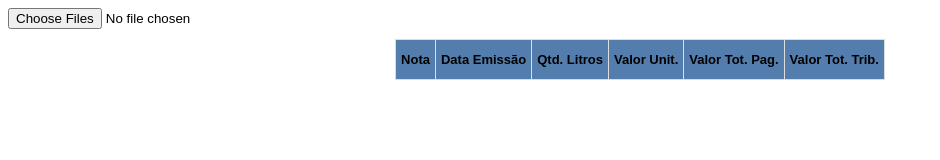
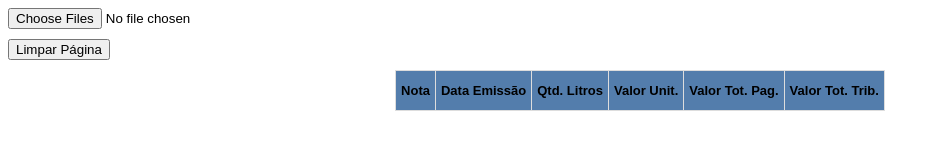
Before and after one commit to pantojacamilla/xml-parser-with-gitpod, a website: page index.html in a window 1280 px wide. Shown: the whole page, without its empty margins (0-940 px from the left). Drawn offline with Linux system fonts and the light colour scheme.

Commit message:
Adiciona botão de limpar

```diff
--- a/css/style.css
+++ b/css/style.css
@@ -1,6 +1,11 @@
 #inputFile {
   margin-bottom: 10px;
 }
+
+#btnResete {
+  margin-bottom: 10px;
+}
+
 
 #relatorio {
   font-family: Arial, Helvetica, sans-serif;
--- a/index.html
+++ b/index.html
@@ -11,6 +11,8 @@
 
 <body>
   <input type="file" id="inputFile" accept="text/xml" multiple>
+  <br>
+  <input type="reset" id="btnResete" value="Limpar Página" onClick="window.location.reload()">
 
   <table id='relatorio'>
     <thead>
```
